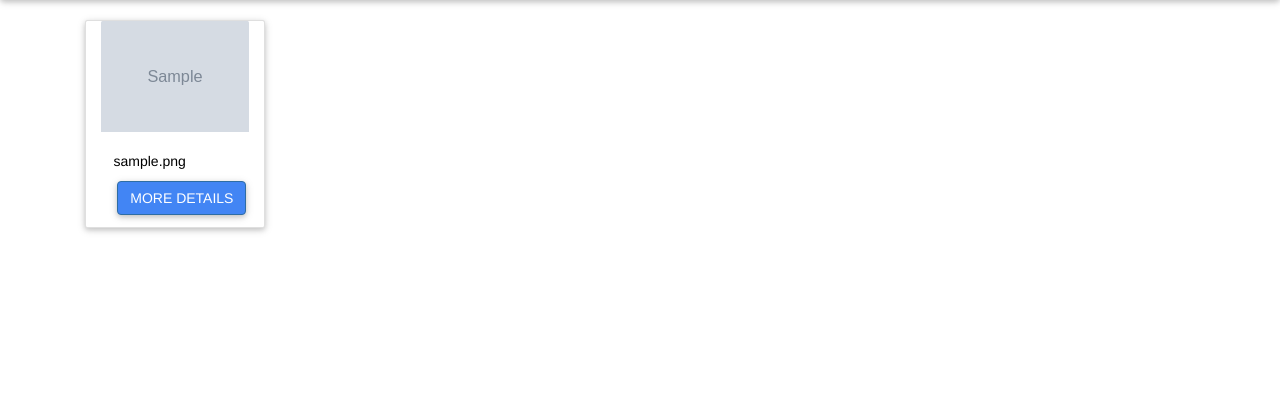
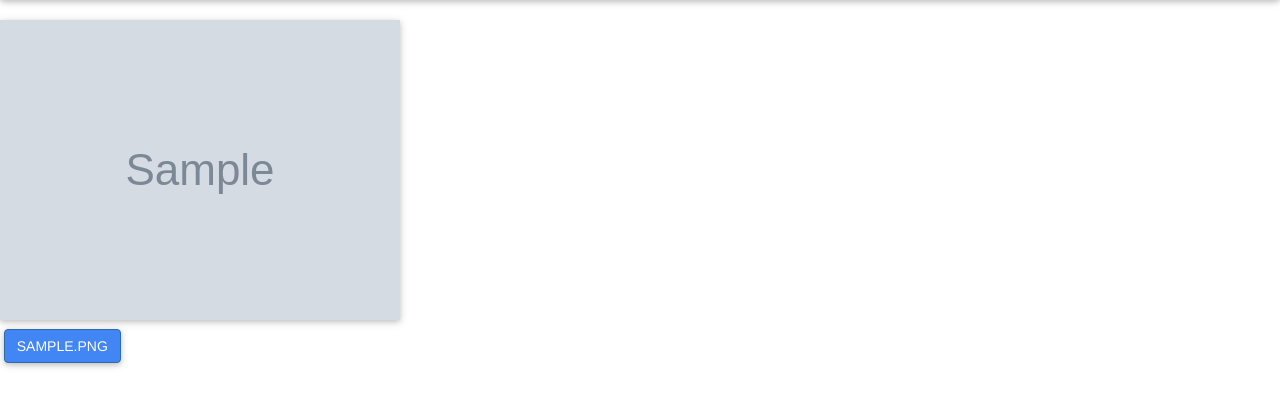
Before and after one commit to badruu/gallery, a Django app: page / in a window 1280 px wide. Shown: the part 66-473 px from the top of the page. Run offline with Django 3.2, Linux system fonts and the light colour scheme; tables that the repository leaves empty hold one stand-in row (values such as "Sample post"); grey boxes marked "Sample" are stand-in pictures; some libraries are stand-ins or nearby versions.

Commit message:
change display of photos

```diff
--- a/photos/templates/photos/home.html
+++ b/photos/templates/photos/home.html
@@ -1,18 +1,12 @@
 {%extends 'base.html'%}
 {% load static %}
 {% block content %}
+
 {% for photo in photos %}
-<div class="container">
-        <div class="card col-md-4" style="width: 18rem;">
-            <img src="{{photo.image.url}}" class="card-img-top" alt="...">
-            <div class="card-body">
-                <h5 class="card-title">{{photo.image_name}}</h5>
-                <a href="{% url 'photo_detail' photo.id %}" class="btn btn-primary">More Details</a>
-            </div>
-        </div>
+<figure class="figure">
+    <img src="{{photo.image.url}}" class="figure-img img-fluid z-depth-1" style="width: 400px">
+    <figcaption class="figure-caption"><a href="{% url 'photo_detail' photo.id %}" class="btn btn-primary">{{photo.image_name}}</a></figcaption>
+</figure>
 {% endfor %}
 
-</div>
-
-
 {% endblock %}
```
